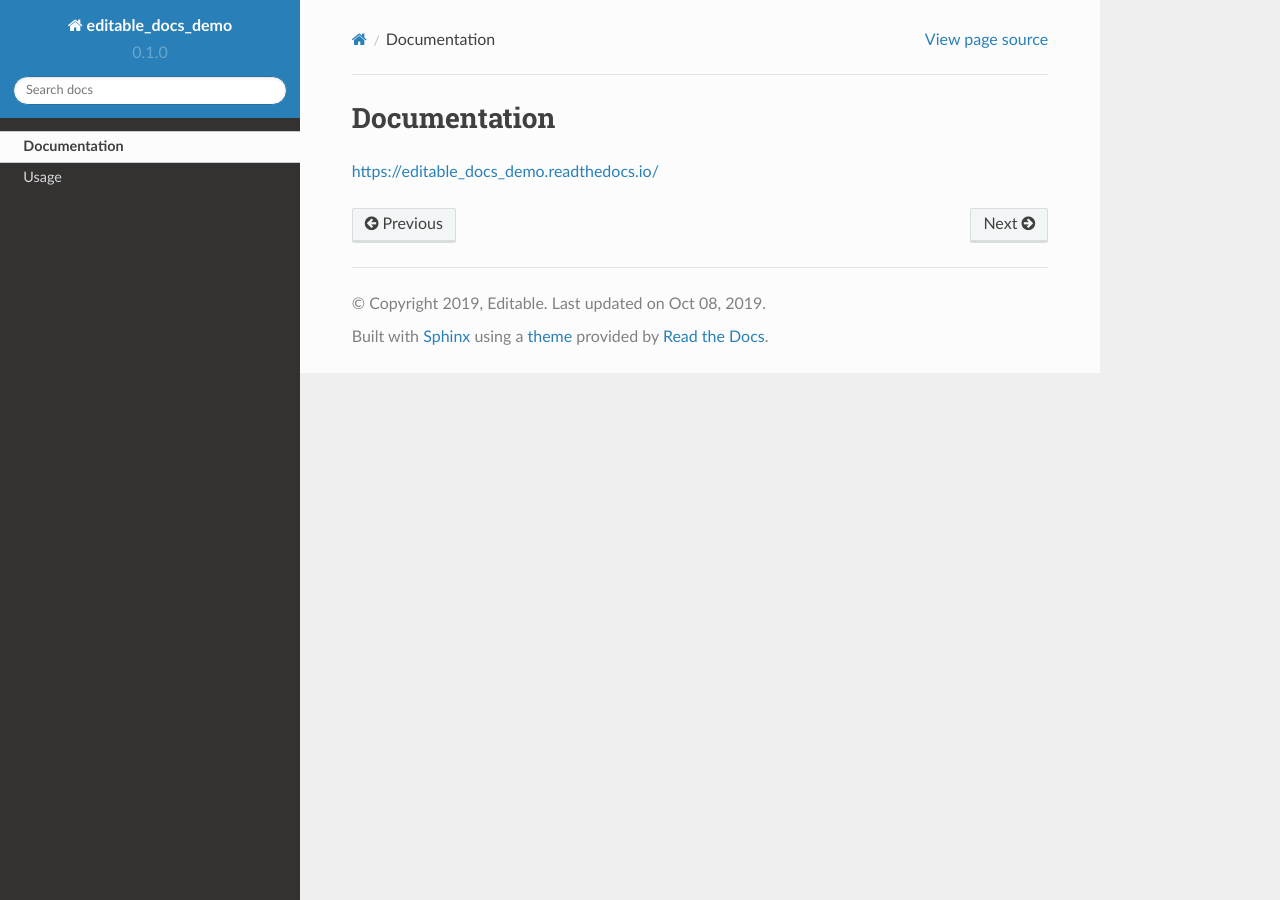
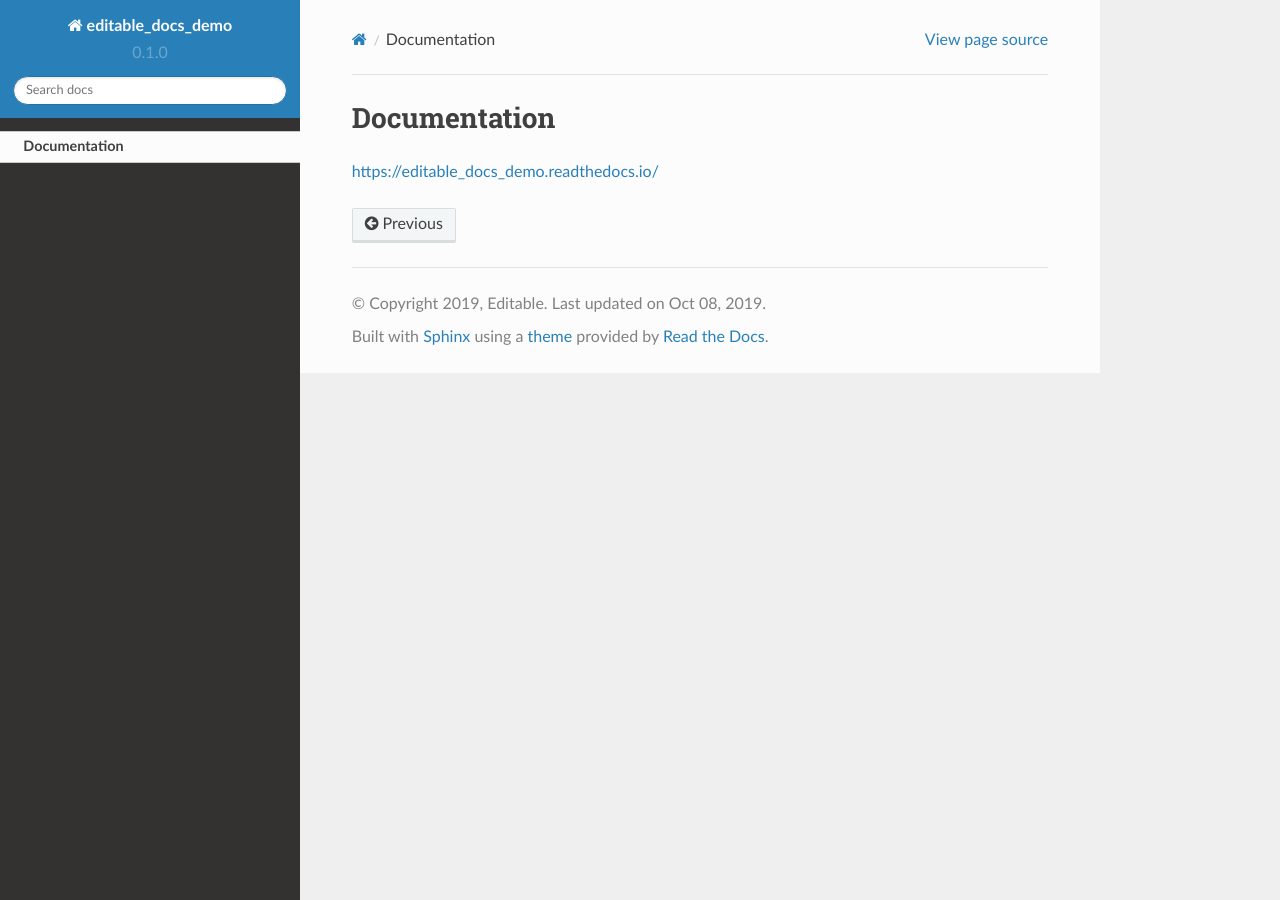
Before and after one commit to interdoc-edit-bot/editable-docs-demo, a Sphinx documentation site: the page built from docs/readme.rst, in a window 1280 px wide. Built offline with Sphinx 7.4.7 and the Read the Docs theme 2.0.0, drawn with Linux system fonts in a browser that asks for light colours.

Commit message:
Content on front page

```diff
--- a/docs/index.rst
+++ b/docs/index.rst
@@ -6,7 +8,7 @@ Contents
    :maxdepth: 2
 
    readme
-   usage
+
 
 Indices and tables
 ==================
```
Also changed, not shown: other parts of docs/index.rst (+2 -0 lines).
